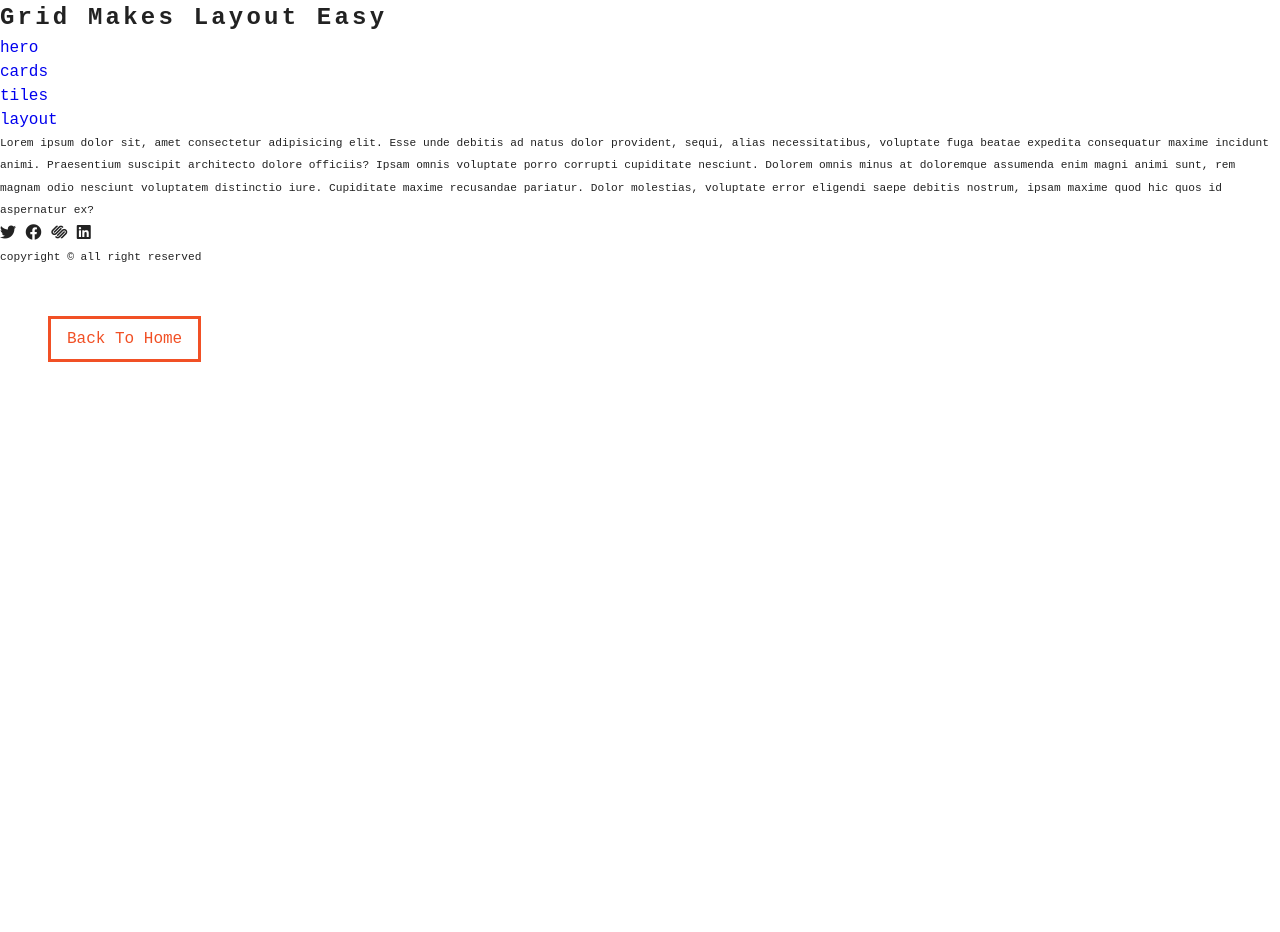
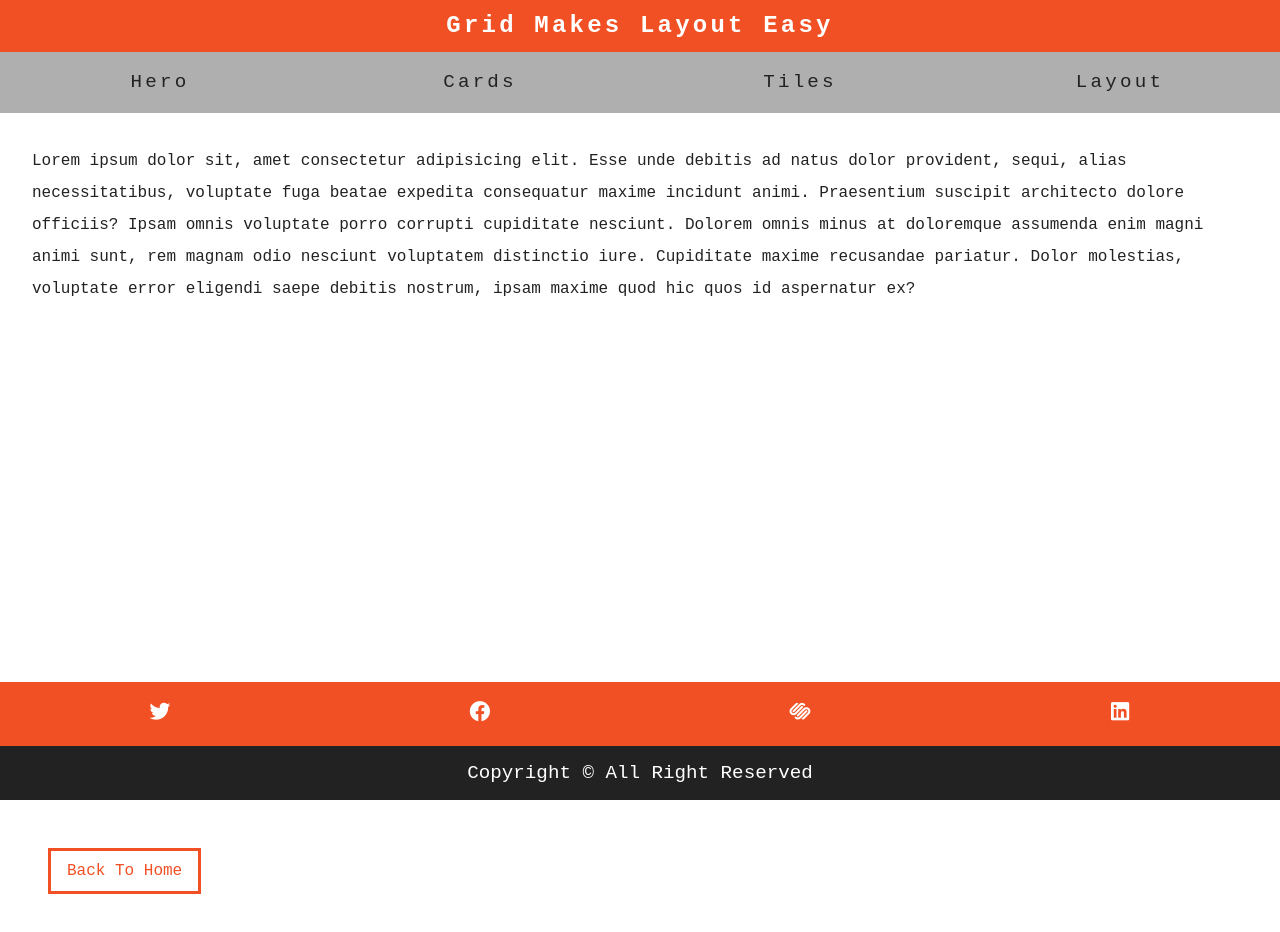
Before and after one commit to NSGuliyev/Grid-Mini-Projects, a plain HTML site: page layout.html in a window 1280 px wide. Before the commit the page ends 800 px from the top, so only its background shows below. Drawn offline with Linux system fonts and the light colour scheme.

Commit message:
Layout CSS

```diff
--- a/layout.html
+++ b/layout.html
@@ -31,7 +31,7 @@
         </ul>
       </nav>
       <!-- Content -->
-      <section class="section">
+      <section class="content">
         <p>
           Lorem ipsum dolor sit, amet consectetur adipisicing elit. Esse unde
           debitis ad natus dolor provident, sequi, alias necessitatibus,
--- a/style.css
+++ b/style.css
@@ -307,3 +307,83 @@ Tiles
     grid-area: i;
   }
 }
+
+/*
+=======
+Layout
+=======
+*/
+
+.header {
+  background: var(--primaryColor);
+  color: var(--mainWhite);
+  text-align: center;
+  padding: 0.5rem 0;
+}
+
+.navbar {
+  background: var(--darkGrey);
+}
+
+.navbar li {
+  list-style-type: none;
+}
+
+.navbar a {
+  padding: 1rem;
+  display: inline-block;
+  text-transform: capitalize;
+  letter-spacing: var(--mainSpacing);
+  font-size: 1.2rem;
+  color: var(--mainBlack);
+  transition: var(--mainTransition);
+}
+
+.navbar a:hover {
+  color: var(--mainWhite);
+}
+
+.content {
+  padding: 2rem;
+}
+
+.content p {
+  font-size: 1rem;
+}
+
+.sidebar {
+  background: var(--primaryColor);
+  padding: 1rem 0;
+  display: grid;
+  grid-template-columns: repeat(4, 1fr);
+  justify-items: center;
+  color: var(--mainWhite);
+  font-size: 1.3rem;
+}
+
+.footer {
+  background: var(--mainBlack);
+  color: var(--mainWhite);
+  text-align: center;
+  text-transform: capitalize;
+  padding: 0.5rem 0;
+}
+
+.footer p {
+  font-size: 1.2rem;
+}
+
+.main {
+  min-height: 100vh;
+  display: grid;
+  grid-template-columns: 1fr;
+  grid-template-rows: auto auto 1fr auto auto;
+}
+
+@media screen and (min-width: 768px) {
+  .navbar ul {
+    display: grid;
+    grid-template-columns: repeat(4, 1fr);
+    justify-items: center;
+  }
+}
```
